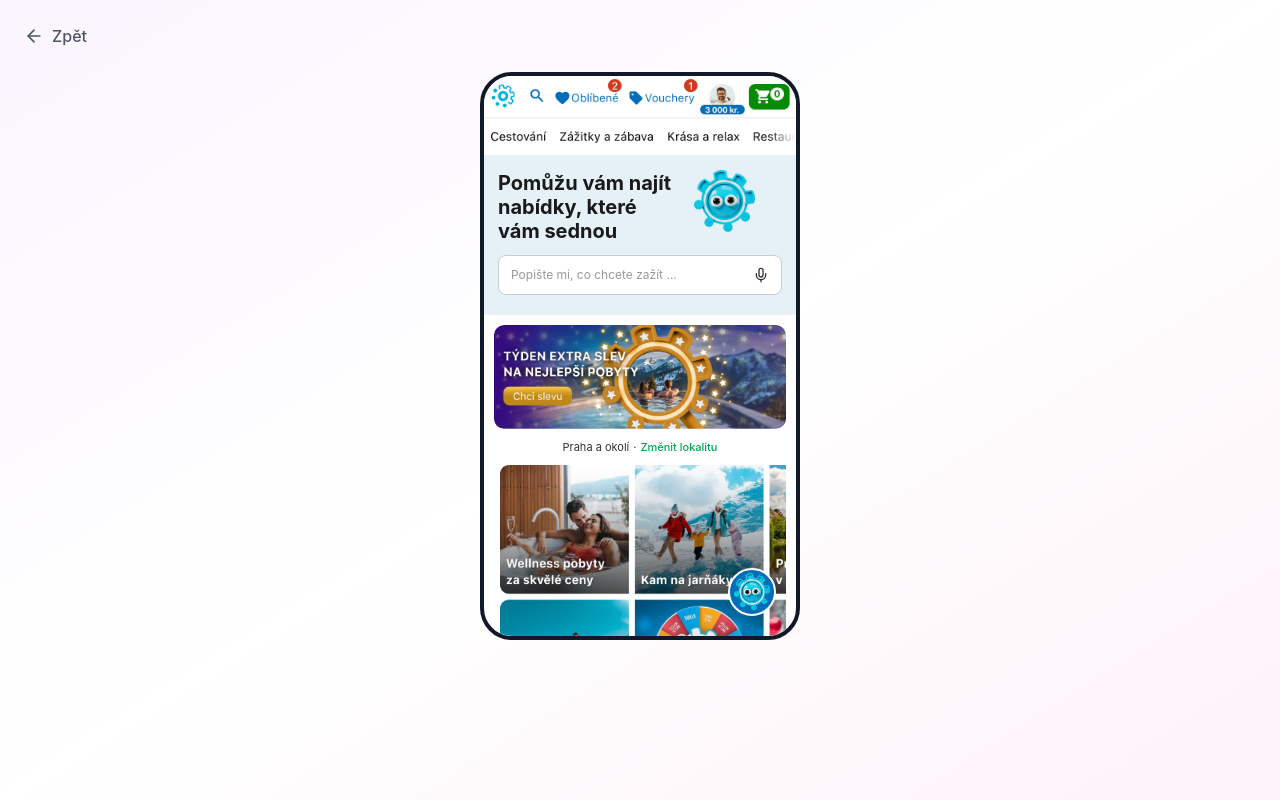
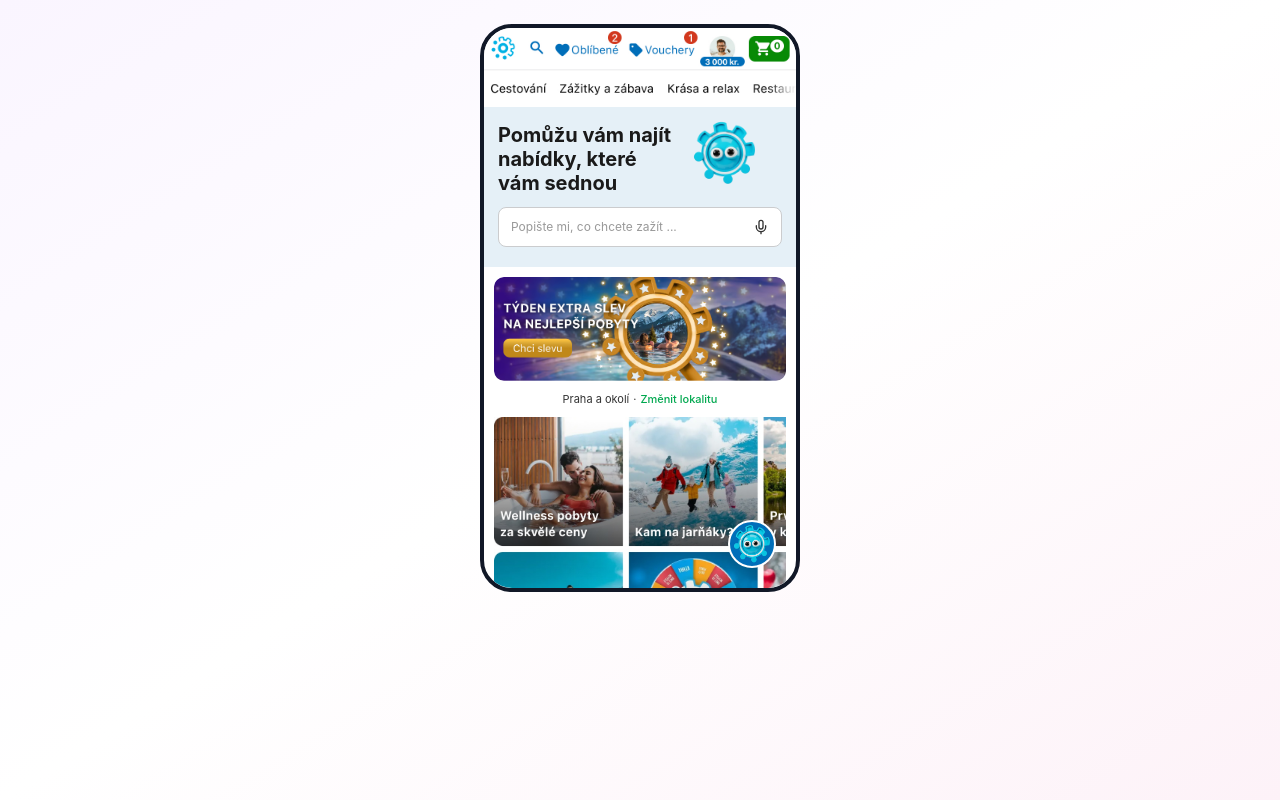
Before and after one commit to maroskadlec/slevac-ai, a React (Vite) app: page /mobile in a window 1280 px wide. Built offline with nearby package versions, Linux system fonts and the light colour scheme.

Commit message:
Odstraněn Zpět header, Změnit lokalitu nyní vede na homepage

```diff
--- a/src/components/FigmaMobile.tsx
+++ b/src/components/FigmaMobile.tsx
@@ -1,6 +1,7 @@
 import { motion, AnimatePresence } from 'framer-motion'
 import { X, Info, Mic, Send } from 'lucide-react'
 import { useState, useEffect } from 'react'
+import { useNavigate } from 'react-router-dom'
 import { useChatbot } from '../hooks/useChatbot'
 import DealCarousel from './DealCarousel'
 
@@ -13,6 +14,7 @@ interface MobileProps {
 }
 
 export default function FigmaMobile({ isOpen, onToggle }: MobileProps) {
+  const navigate = useNavigate()
   const [buttonState, setButtonState] = useState<'default' | 'state3' | 'state4' | 'state5'>('default')
   const [isBlinking, setIsBlinking] = useState(false)
   const [heroInput, setHeroInput] = useState('')
@@ -124,7 +126,7 @@ export default function FigmaMobile({ isOpen, onToggle }: MobileProps) {
           <div className="px-[10px] py-[10px] flex items-center justify-center gap-[4px] text-[11px]">
             <span className="text-[#333]">Praha a okolí</span>
             <span className="text-[#333]">·</span>
-            <span className="text-[#00a84f] font-medium">Změnit lokalitu</span>
+            <span className="text-[#00a84f] font-medium cursor-pointer hover:underline" onClick={() => navigate('/')}>Změnit lokalitu</span>
           </div>
 
           {/* Category Cards Grid + Nedávno prohlížené */}
--- a/src/pages/FigmaMCP.tsx
+++ b/src/pages/FigmaMCP.tsx
@@ -1,34 +1,14 @@
 import { useState } from 'react'
 import { motion } from 'framer-motion'
-import { useNavigate } from 'react-router-dom'
-import { ArrowLeft } from 'lucide-react'
 import FigmaMobile from '../components/FigmaMobile'
 
 function FigmaMCP() {
-  const navigate = useNavigate()
   const [isMobileOpen, setIsMobileOpen] = useState(false)
 
   return (
     <div className="min-h-screen bg-gradient-to-br from-purple-50 via-white to-pink-50 flex flex-col">
-      {/* Header */}
-      <div className="p-6 flex items-center justify-between">
-        {/* Back button */}
-        <motion.button
-          onClick={() => navigate('/')}
-          className="flex items-center gap-2 text-gray-600 hover:text-gray-900 transition-colors"
-          whileHover={{ x: -4 }}
-          whileTap={{ scale: 0.95 }}
-        >
-          <ArrowLeft className="w-5 h-5" />
-          <span className="font-medium">Zpět</span>
-        </motion.button>
-
-        {/* Spacer */}
-        <div className="w-[140px]" />
-      </div>
-
       {/* Content */}
-      <div className="flex-1 px-6 pb-6">
+      <div className="flex-1 px-6 py-6">
         <motion.div
           className="h-full rounded-3xl overflow-visible"
           initial={{ opacity: 0, scale: 0.95 }}
```
Also changed, not shown: public/assets/grid.jpg.
